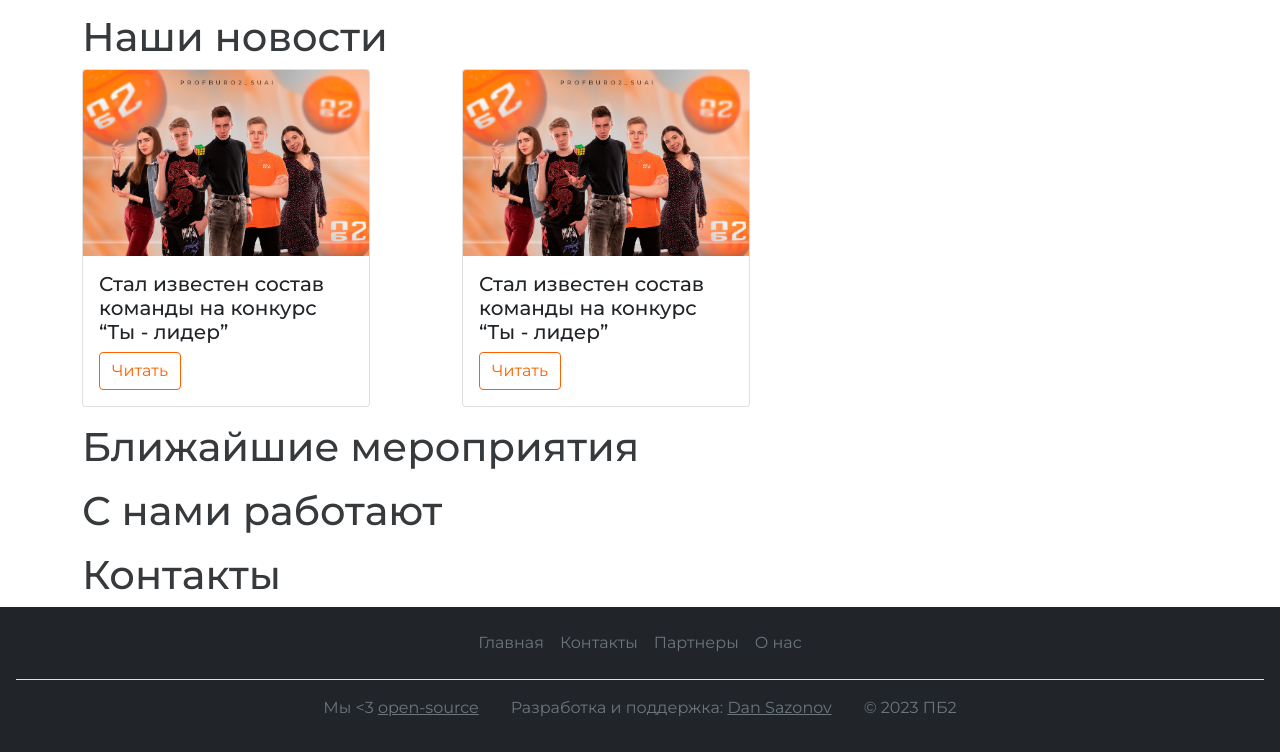
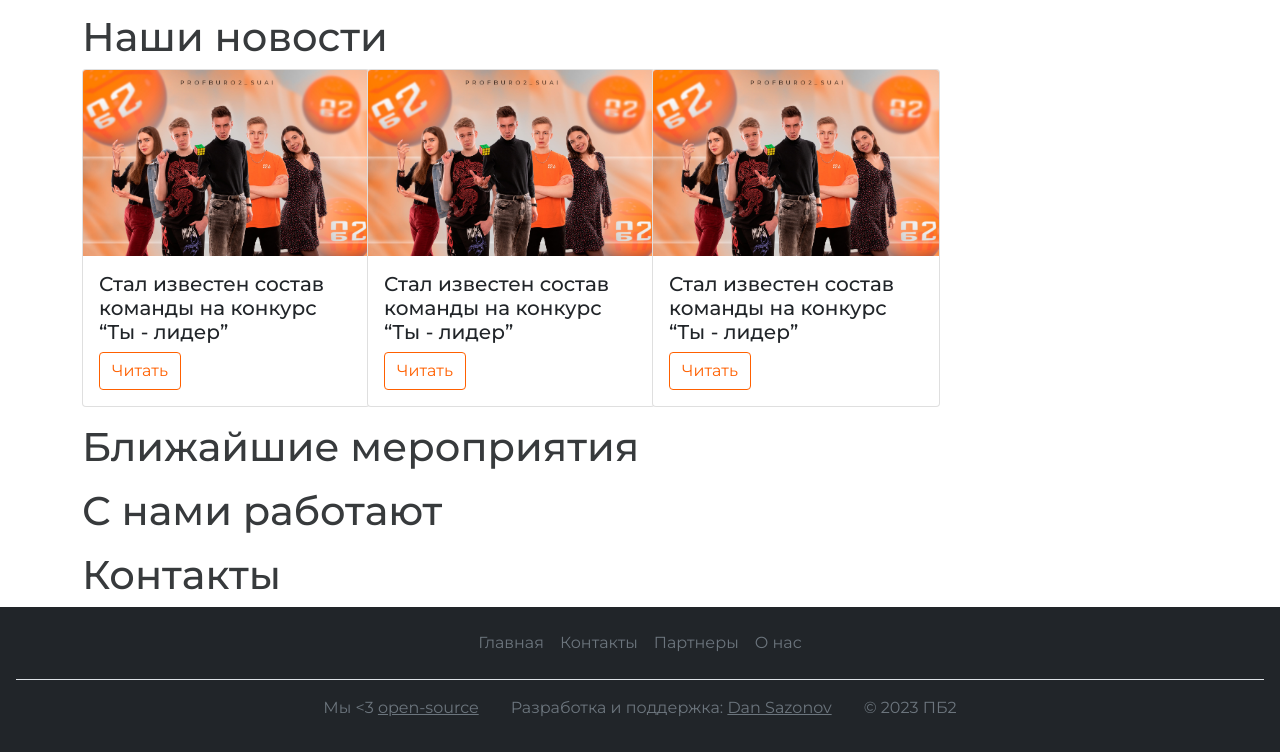
Before and after one commit to dan-sazonov/pb2, a website: page src/index.html in a window 1280 px wide. Shown: the part 1115-1867 px from the top of the page. Drawn offline with nearby package versions, Linux system fonts and the light colour scheme; files that its build step writes are made by us from their sources; files whose address does not match are found by name.

Commit message:
Добавил еще одну карточку

```diff
--- a/src/index.html
+++ b/src/index.html
@@ -29,7 +29,7 @@ og-relurl: /
   <section class="mt-3 news">
     <h2 id="news" class="main_header fs-1">Наши новости</h2>
 
-    <div class="row row-cols-1 row-cols-md-3 g-4">
+    <div class="row row-cols-1 row-cols-md-4 g-4">
 
       <div class="col">
         <div class="card" style="width: 18rem;">
@@ -51,9 +51,18 @@ og-relurl: /
         </div>
       </div>
 
-
+      <div class="col">
+        <div class="card" style="width: 18rem;">
+          <img src="img/content/tylider.jpg" class="card-img-top" alt="...">
+          <div class="card-body">
+            <h5 class="card-title">Стал известен состав команды на конкурс “Ты - лидер”</h5>
+            <a href="#" class="btn btn-outline-primary align-self-center">Читать</a>
+          </div>
+        </div>
+      </div>
 
     </div>
+
   </section>
 
   <section class="mt-3">
```
